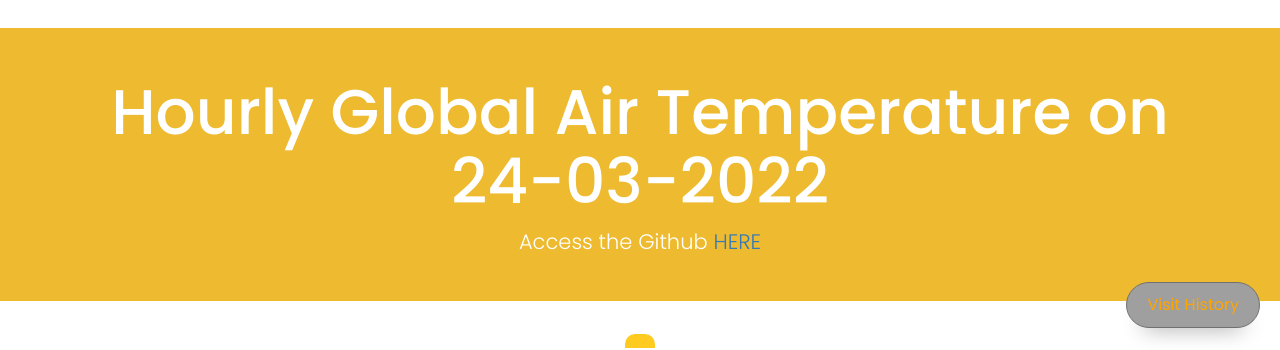
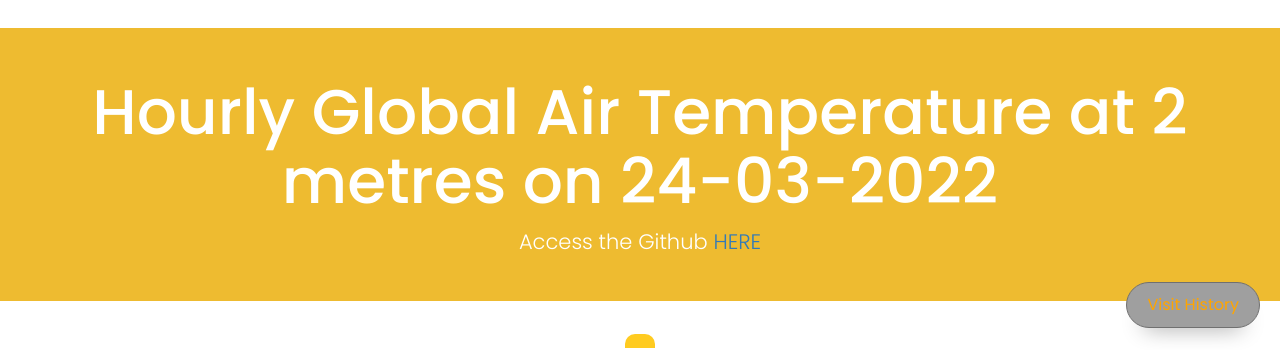
Before and after one commit to Quickbeasts51429/Outreachy_Galaxy_Community_contributor, a plain HTML site: page index.html in a window 1280 px wide. Shown: the part 452-802 px from the top of the page. Drawn offline with nearby package versions, Linux system fonts and the light colour scheme.

Commit message:
Update index.html

```diff
--- a/index.html
+++ b/index.html
@@ -100,7 +100,7 @@
     <!------------------faqs--------------------------------------->
     <div class="jumbotron jumbotron-fluid">
         <div class="container">
-            <h1 class="display-4">Hourly Global Air Temperature on 24-03-2022</h1>
+            <h1 class="display-4">Hourly Global Air Temperature at 2 metres  on 24-03-2022</h1>
             <p class="lead">Access the Github <a href="https://github.com/Quickbeasts51429/Outreachy_Galaxy_Community_contributor">HERE</a></p>
         </div>
     </div>
```
